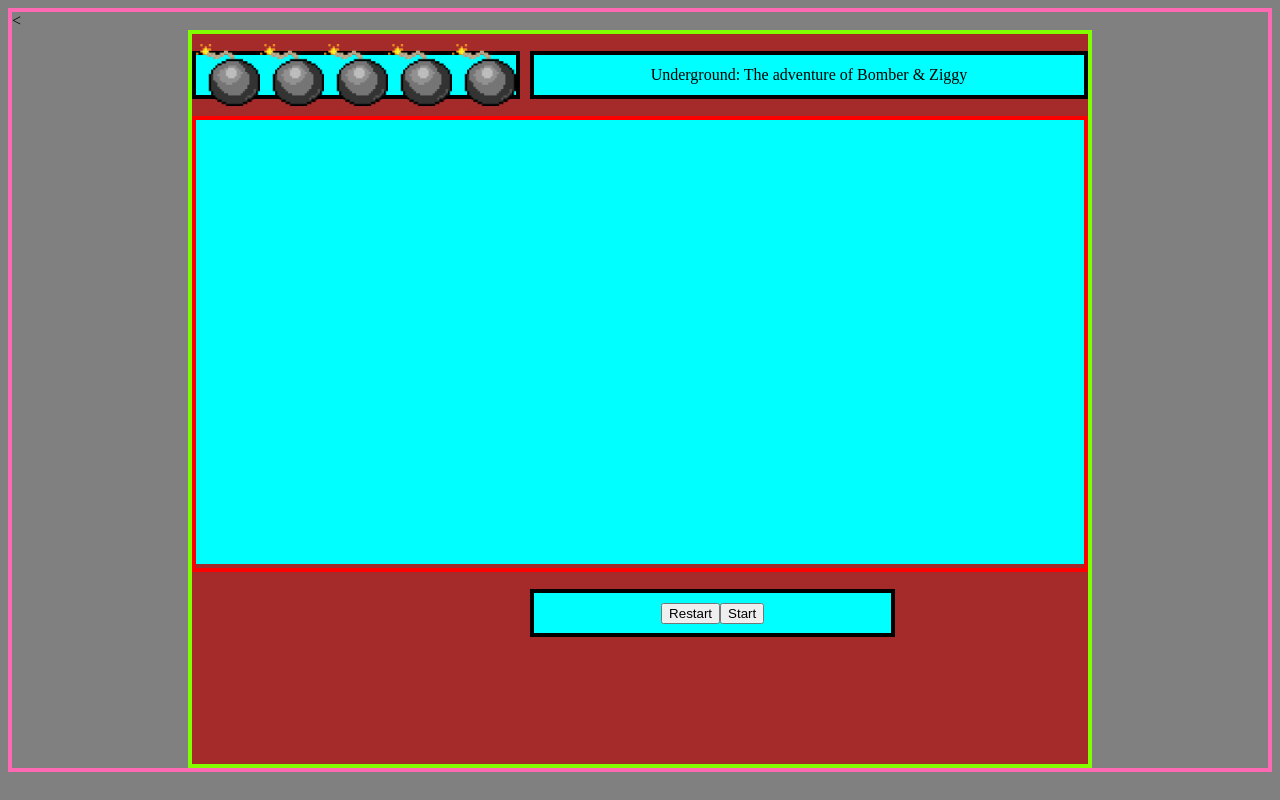
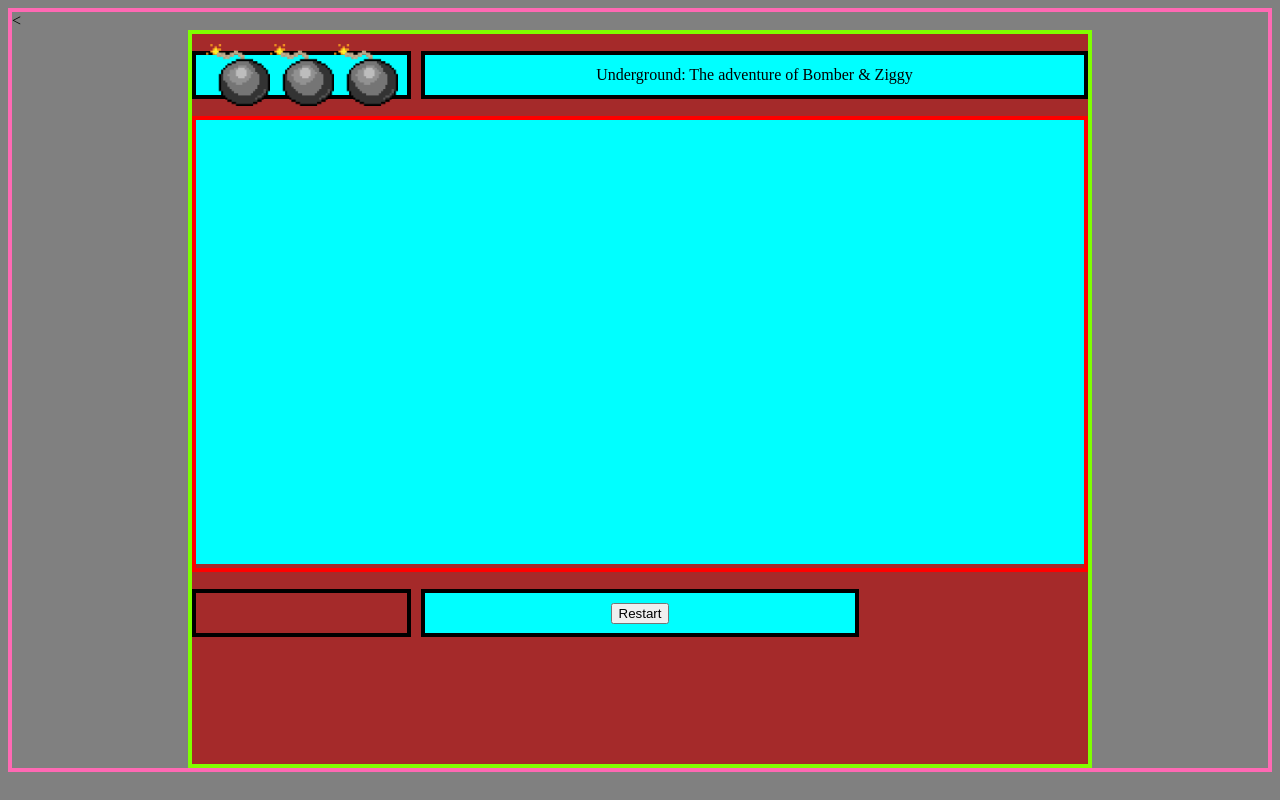
Before and after one commit to JonDmc/Project1-bomber, a plain HTML site: page index.html in a window 1280 px wide. Drawn offline with Linux system fonts and the light colour scheme.

Commit message:
fixed layout

```diff
--- a/index.html
+++ b/index.html
@@ -14,16 +14,13 @@
             <img class="bombs"src="bomb.png"/>
             <img class="bombs"src="bomb.png"/>
             <img class="bombs"src="bomb.png"/>
-            <img class="bombs"src="bomb.png"/>
-            <img class="bombs"src="bomb.png"/>
-            <!-- <div><img class="bombs"src="bomb.png"/></div> -->
         </aside>
         <main>
             <canvas id="canvas"> <!-- Game--></canvas>
         </main>
+        <aside id="message"></aside>
         <aside id="btns">
             <button id="restart">Restart</button>
-            <button id="start">Start</button>
         </aside>
     </div>
 
```
